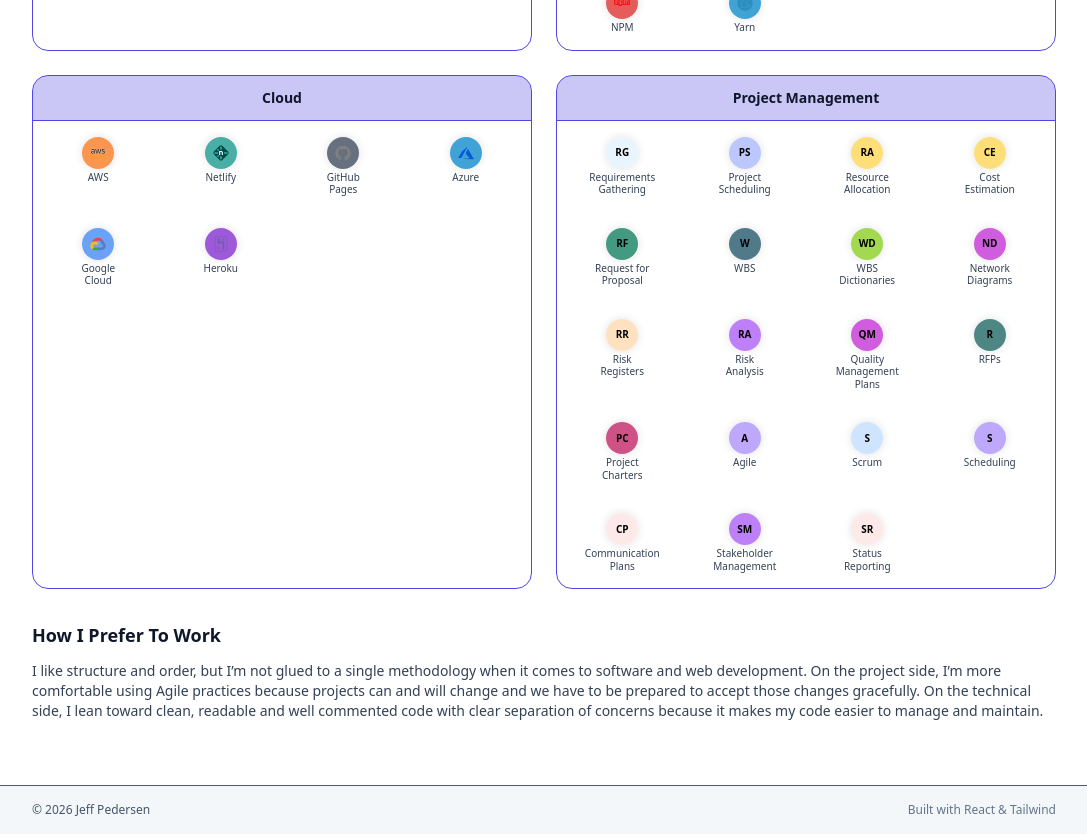
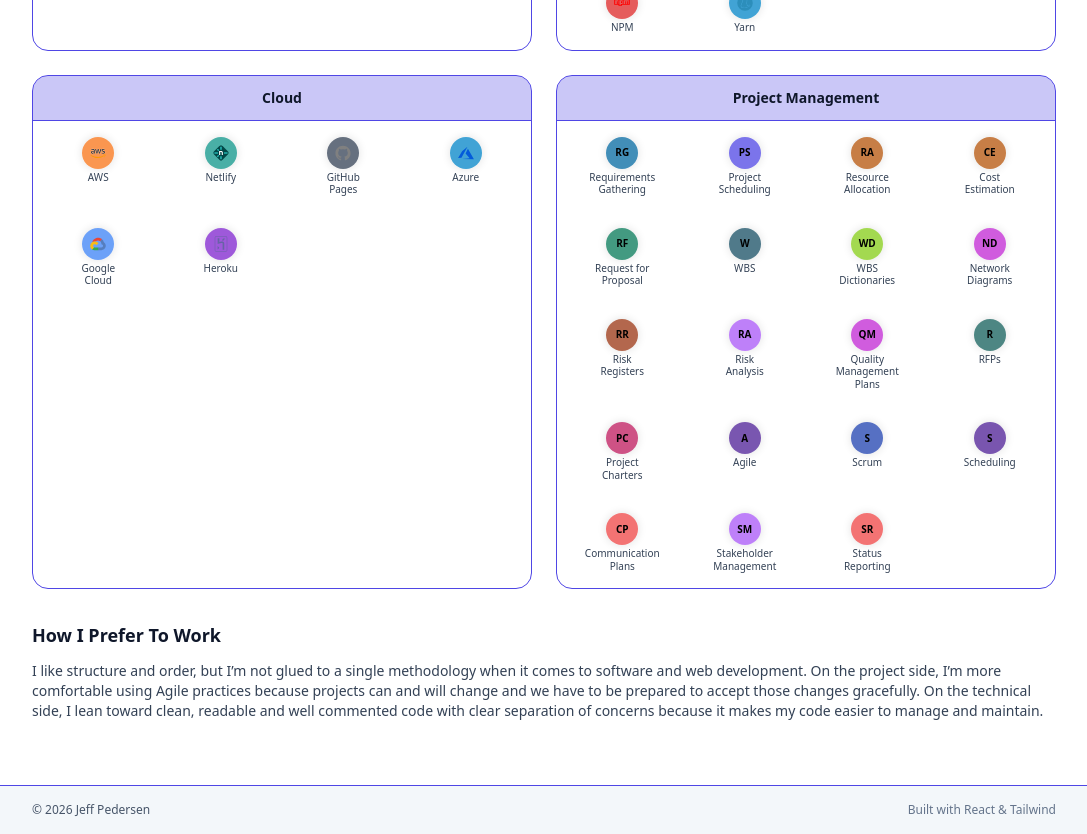
Before and after one commit to J-Pedersen/dev-portfolio, a React (Vite) app: page /skills in a window 1280 px wide. Shown: the part 1100-1934 px from the top of the page, without its empty margins (96-1183 px from the left). Built offline with nearby package versions, Linux system fonts and the light colour scheme; the HTML template or start-up script is replaced by a standard one.

Commit message:
updated skills icons bg

```diff
--- a/src/components/TechIcon.jsx
+++ b/src/components/TechIcon.jsx
@@ -141,19 +141,19 @@
 };
 
 const RANDOM_BG_COLORS = [
-  "bg-red-100/75",
-  "bg-orange-200/75",
-  "bg-amber-300/75",
-  "bg-yellow-400/75",
+  "bg-red-500/75",
+  "bg-orange-800/75",
+  "bg-amber-700/75",
+  "bg-yellow-900/75",
   "bg-lime-500/75",
   "bg-green-600/75",
   "bg-emerald-700/75",
   "bg-teal-800/75",
   "bg-cyan-900/75",
-  "bg-sky-100/75",
-  "bg-blue-200/75",
-  "bg-indigo-300/75",
-  "bg-violet-400/75",
+  "bg-sky-700/75",
+  "bg-blue-800/75",
+  "bg-indigo-600/75",
+  "bg-violet-900/75",
   "bg-purple-500/75",
   "bg-fuchsia-600/75",
   "bg-pink-700/75",
```
